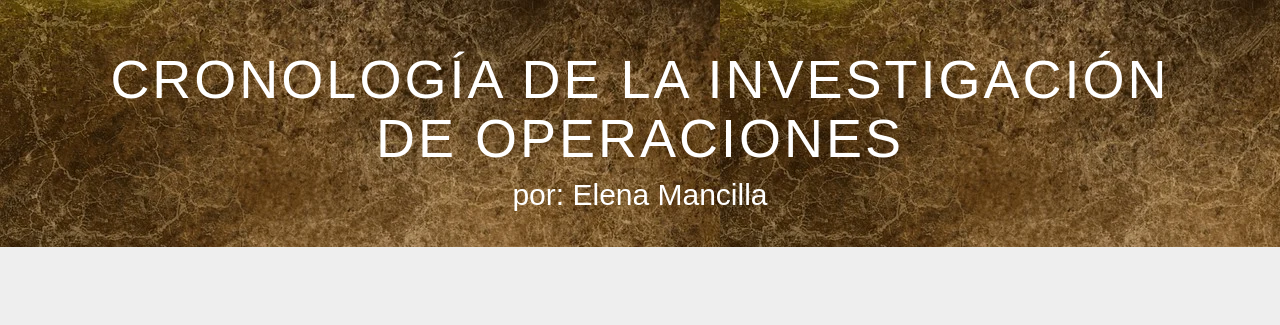
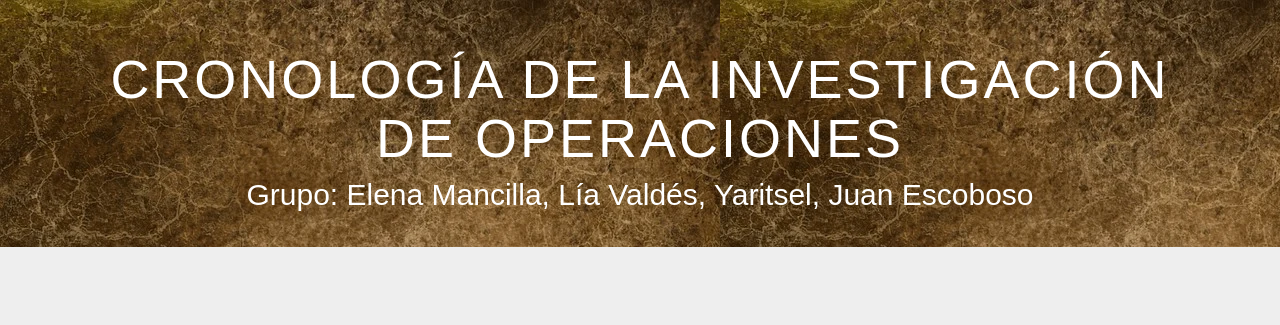
Before and after one commit to elenam-2/timeline, a plain HTML site: page index.html in a window 1280 px wide. Shown: the top 325 px of the page. Drawn offline with nearby package versions, Linux system fonts and the light colour scheme; a script that the page names is missing.

Commit message:
Se agregan los grupos

```diff
--- a/index.html
+++ b/index.html
@@ -17,7 +17,7 @@
     <header>
         <div class="container text-center">
             <h1>Cronología de la Investigación de operaciones</h1>
-            <p>por: Elena Mancilla</p>
+            <p>Grupo: Elena Mancilla, Lía Valdés, Yaritsel, Juan Escoboso</p>
         </div>
     </header>
 
```
